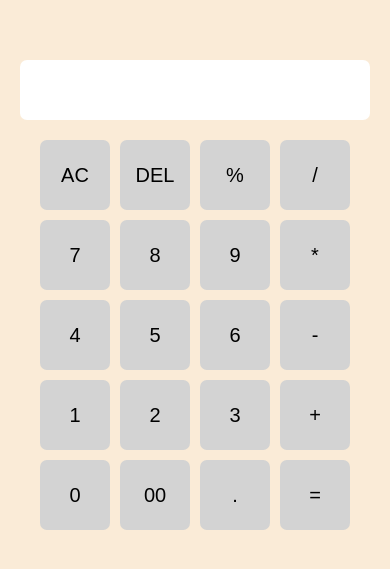
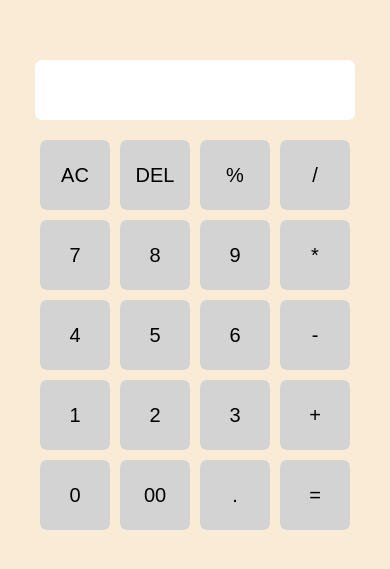
Before and after one commit to HichemAbderahmeneTiba/Calculator, a plain HTML site: page index.html in a window 390 px wide. Shown: the part 127-696 px from the top of the page. Drawn offline with Linux system fonts and the light colour scheme.

Commit message:
finished

```diff
--- a/index.css
+++ b/index.css
@@ -80,11 +80,8 @@ button {
     font-size: 20px;
   }
 
-  .container .operating {
-    display: ;
-    max-width: 400px;
-  }
-  .container .buttons {
+  .container .buttons,
+  .operating {
     max-width: 360px;
   }
 }
```
